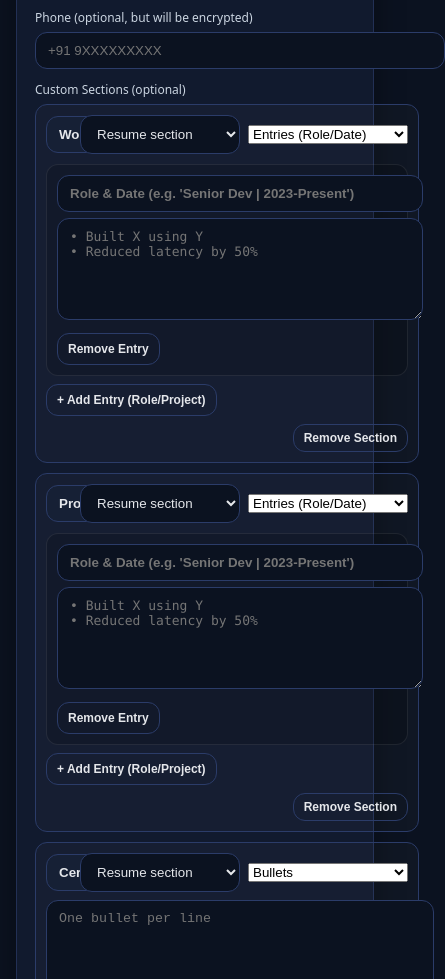
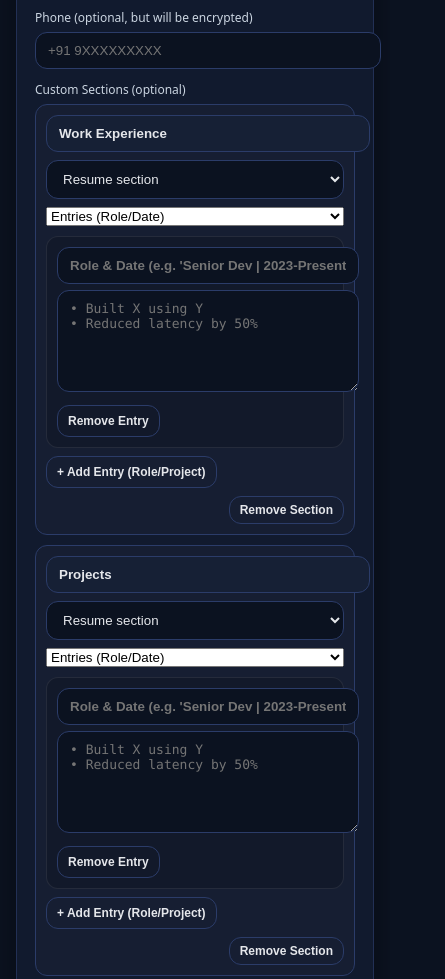
Before and after one commit to sunnykumar44/multiuser-reso, a website with bundled scripts: page public/register.html in a window 390 px wide. Shown: the part 1070-2049 px from the top of the page, 445 px wide, since content can reach past the window. Built offline with nearby package versions, Linux system fonts and the light colour scheme.

```diff
--- a/public/register.html
+++ b/public/register.html
@@ -78,6 +78,20 @@
     /* Specific styles for custom section items */
     .section-title { font-weight: bold; background: #162035; }
     .section-items { min-height: 80px; font-family: monospace; font-size: 13px; }
+
+    /* Mobile: prevent the section card header (title + placement + type) from overflowing/overlapping */
+    @media (max-width: 520px) {
+      .cs-row { grid-template-columns: 1fr !important; }
+      .cs-placement { width: 100% !important; }
+      /* Top row created by register-sections.js is inline-styled grid; override with !important */
+      #customSections > div > div[style*="grid-template-columns"] {
+        grid-template-columns: 1fr !important;
+      }
+      #customSections select,
+      #customSections input.cs-title {
+        width: 100% !important;
+      }
+    }
 
     @media (max-width: 720px) { .grid { grid-template-columns: 1fr; } }
 
```
